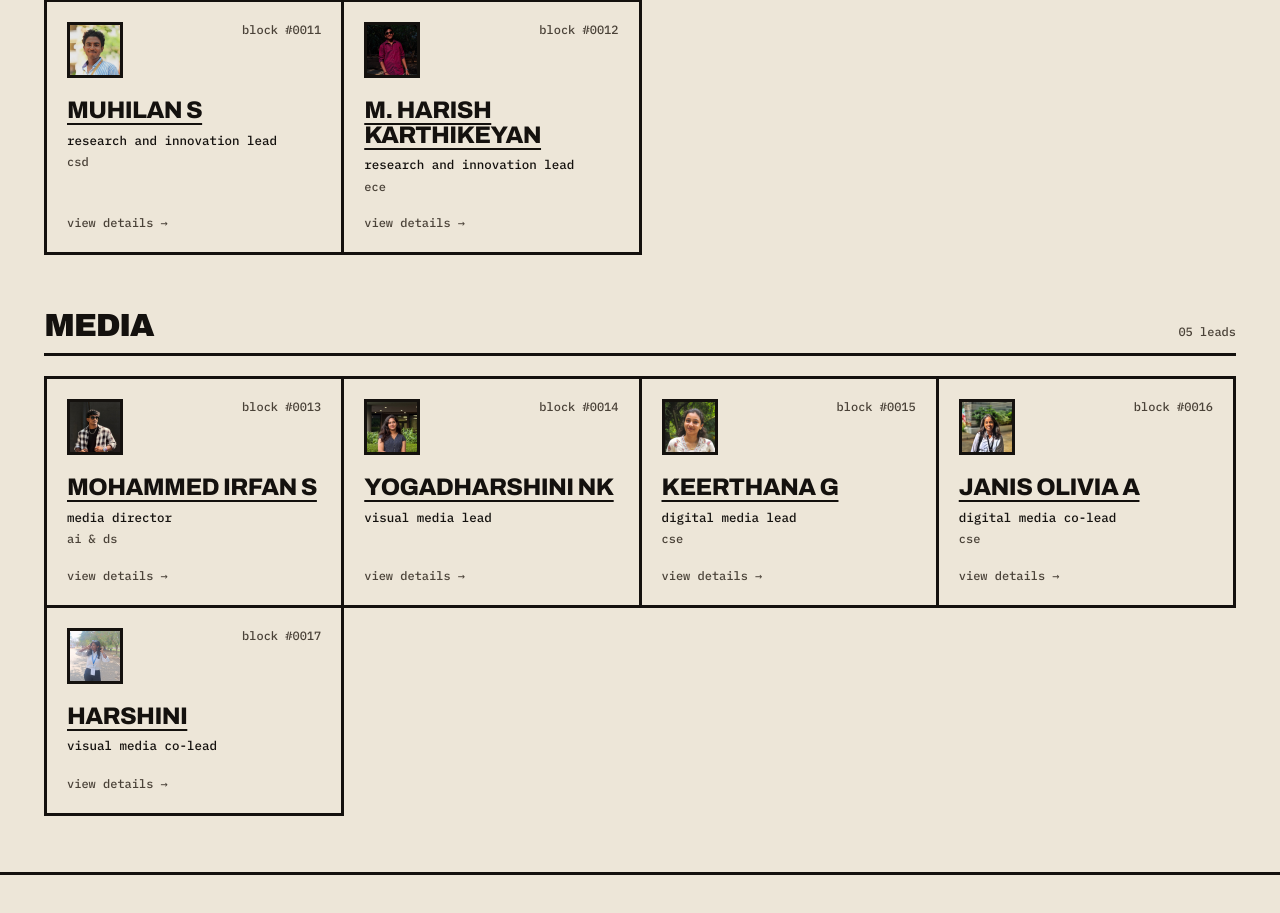
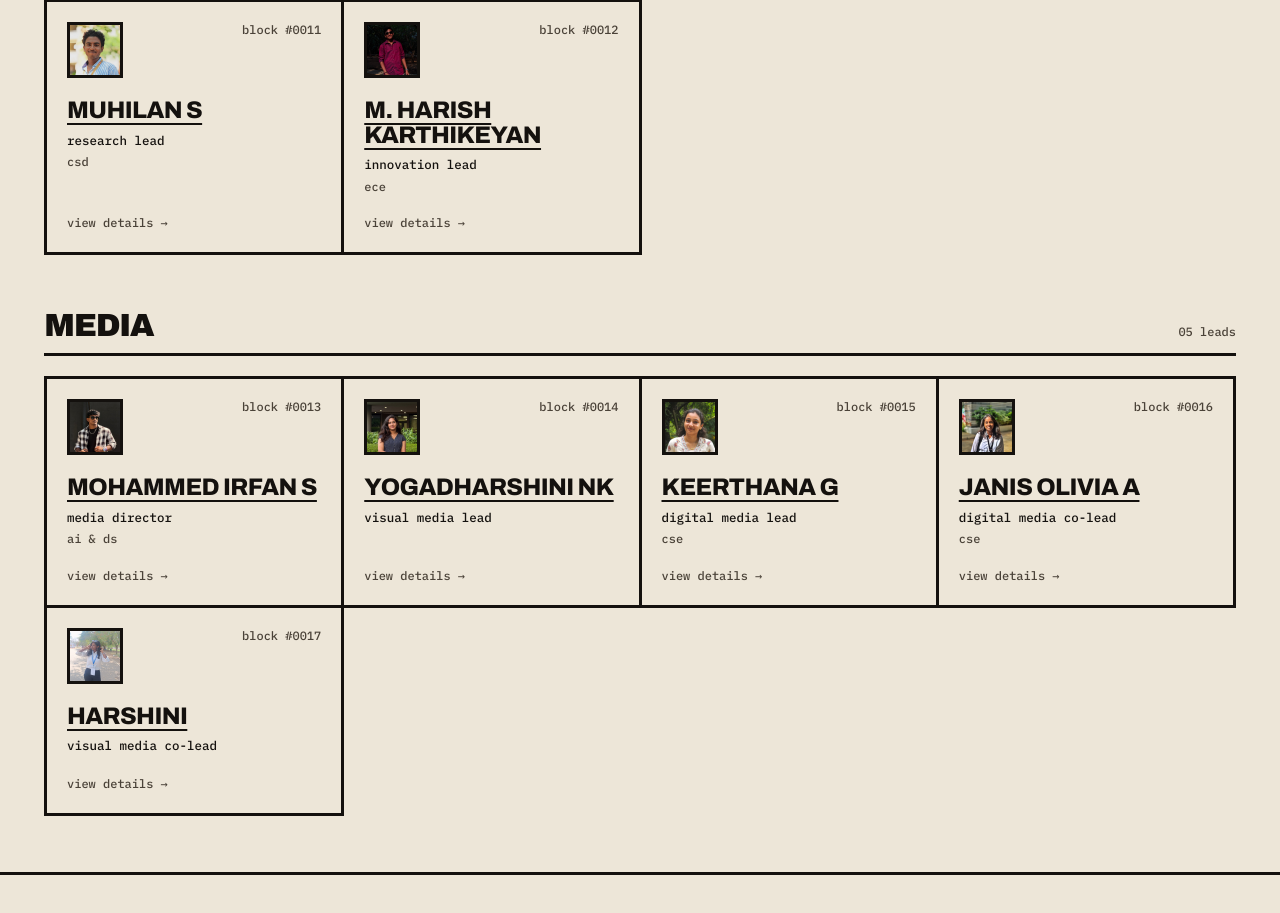
Before and after one commit to SaIdEeVaN/BIC-REC_Site, a React (Vite) app: page /team/core in a window 1280 px wide. Shown: the part 2592-3505 px from the top of the page. Built offline with nearby package versions, Linux system fonts and the light colour scheme.

Commit message:
Clarify research and innovation leadership roles

```diff
--- a/src/data/members.js
+++ b/src/data/members.js
@@ -239,7 +239,7 @@ const groups = [
       {
         name: "Muhilan S",
         slug: "muhilan-s",
-        role: "Research and Innovation Lead",
+        role: "Research Lead",
         department: "CSD",
         email: "muhilan.s.2024.csd@rajalakshmi.edu.in",
         linkedin: "https://www.linkedin.com/in/muhilan-s-6a2120332",
@@ -248,7 +248,7 @@ const groups = [
       {
         name: "M. Harish Karthikeyan",
         slug: "m-harish-karthikeyan",
-        role: "Research and Innovation Lead",
+        role: "Innovation Lead",
         department: "ECE",
         email: "harishkarthikeyan.m.2024.ece@rajalakshmi.edu.in",
         linkedin: "https://www.linkedin.com/in/harishkarthikeyan-m-26587332a",
```
